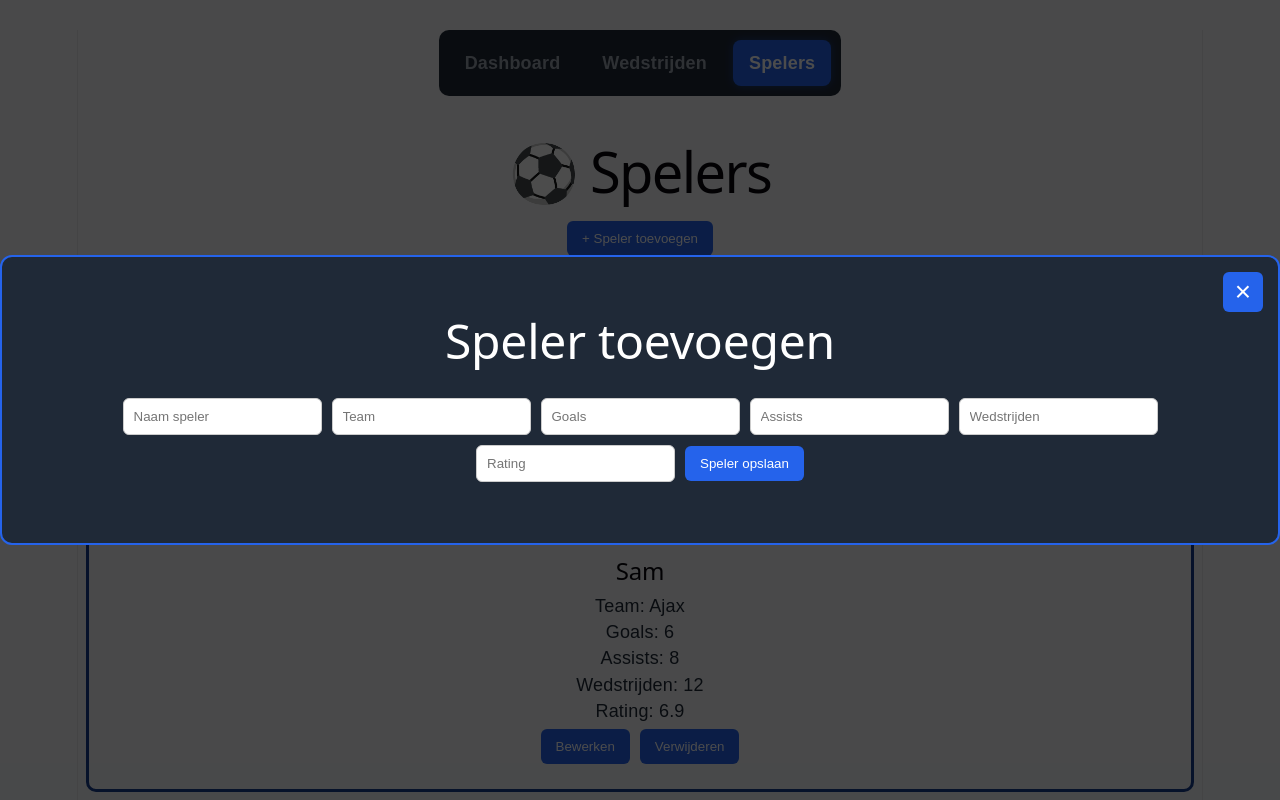
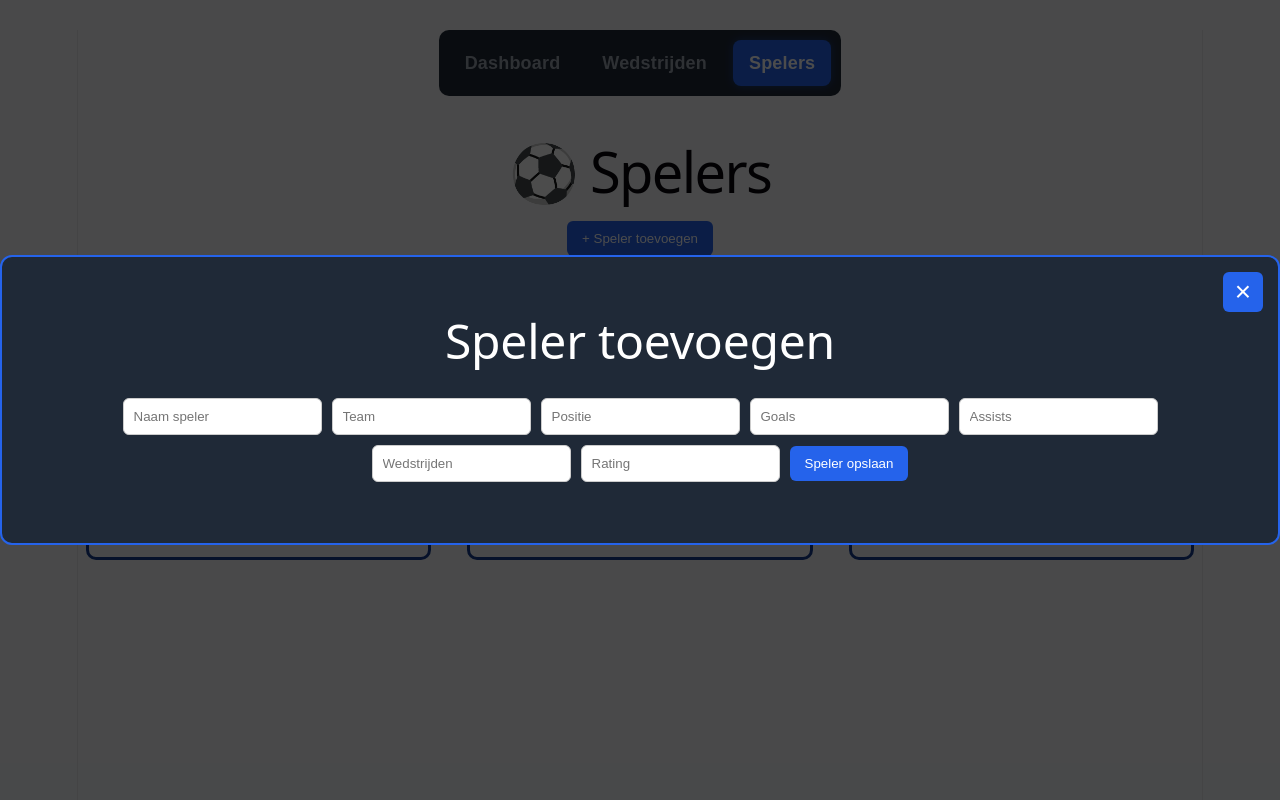
Before and after one commit to Ryan050409/simpel-design, a React (Vite) app: page /spelers in a window 1280 px wide. Both pictures are taken after a click on the button "+ Speler toevoegen". Shown: the top 800 px of the page. Built offline with nearby package versions, Linux system fonts and the light colour scheme.

Commit message:
positiie toegevoegd en playercard netter gemaakt

```diff
--- a/src/App.css
+++ b/src/App.css
@@ -201,6 +201,13 @@ nav a.active {
   margin-right: 8px;
 }
 
+.players {
+  display: grid;
+  grid-template-columns: repeat(3,1fr);
+  gap: 20px;
+  margin-top: 15px;
+}
+
 .modal-overlay {
   position: fixed;
   inset: 0;
--- a/src/PlayersPage.tsx
+++ b/src/PlayersPage.tsx
@@ -4,6 +4,7 @@ import type { Dispatch, SetStateAction } from "react";
 type Player = {
     name: string;
     team: string;
+    position : string;
     goals: number;
     assists: number;
     matches: number;
@@ -25,6 +26,7 @@ function PlayersPage({
 
     const [newPlayerName, setNewPlayerName] = useState("");
     const [newPlayerTeam, setNewPlayerTeam] = useState("");
+    const [newPlayerPosition, setNewPlayerPosition] = useState("");
     const [newPlayerGoals, setNewPlayerGoals] = useState("");
     const [newPlayerAssists, setNewPlayerAssists] = useState("");
     const [newPlayerMatches, setNewPlayerMatches] = useState("");
@@ -35,6 +37,7 @@ function PlayersPage({
         if (
             newPlayerName.trim() === "" ||
             newPlayerTeam.trim() === "" ||
+            newPlayerPosition.trim() === ""  ||
             newPlayerGoals.trim() === "" ||
             newPlayerAssists.trim() === "" ||
             newPlayerMatches.trim() === "" ||
@@ -49,6 +52,7 @@ function PlayersPage({
         const newPlayer: Player = {
             name: newPlayerName,
             team: newPlayerTeam,
+            position: newPlayerPosition,
             goals: Number(newPlayerGoals) || 0,
             assists: Number(newPlayerAssists) || 0,
             matches: Number(newPlayerMatches) || 0,
@@ -72,6 +76,7 @@ function PlayersPage({
 
         setNewPlayerName("");
         setNewPlayerTeam("");
+        setNewPlayerPosition("");
         setNewPlayerGoals("");
         setNewPlayerAssists("");
         setNewPlayerMatches("");
@@ -93,6 +98,7 @@ function PlayersPage({
 
         setNewPlayerName(player.name);
         setNewPlayerTeam(player.team);
+        setNewPlayerPosition(player.position);
         setNewPlayerGoals(String(player.goals));
         setNewPlayerAssists(String(player.assists));
         setNewPlayerMatches(String(player.matches));
@@ -105,6 +111,7 @@ function PlayersPage({
         setEditingPlayer(null);
         setNewPlayerName("");
         setNewPlayerTeam("");
+        setNewPlayerPosition("");
         setNewPlayerGoals("");
         setNewPlayerAssists("");
         setNewPlayerMatches("");
@@ -129,6 +136,7 @@ function PlayersPage({
                         <h2>{player.name}</h2>
 
                         <p>Team: {player.team}</p>
+                        <p>Positie: {player.position}</p>
                         <p>Goals: {player.goals}</p>
                         <p>Assists: {player.assists}</p>
                         <p>Wedstrijden: {player.matches}</p>
@@ -203,7 +211,21 @@ function PlayersPage({
                             <option value="FC Twente" />
                             <option value="FC Utrecht" />
                         </datalist>
-
+                        <input
+                            list="position"
+                            type="text"
+                            placeholder="Positie"
+                            value={newPlayerPosition}
+                            onChange={(e) =>
+                                setNewPlayerPosition(e.target.value)
+                            }
+                        />
+                        <datalist id="position">
+                            <option value="Keeper"/>
+                            <option value ="Verdediger"/>
+                            <option value="Middenvelder"/>
+                            <option value ="Aanvaller"/>
+                        </datalist>
                         <input
                             type="number"
                             placeholder="Goals"
```
